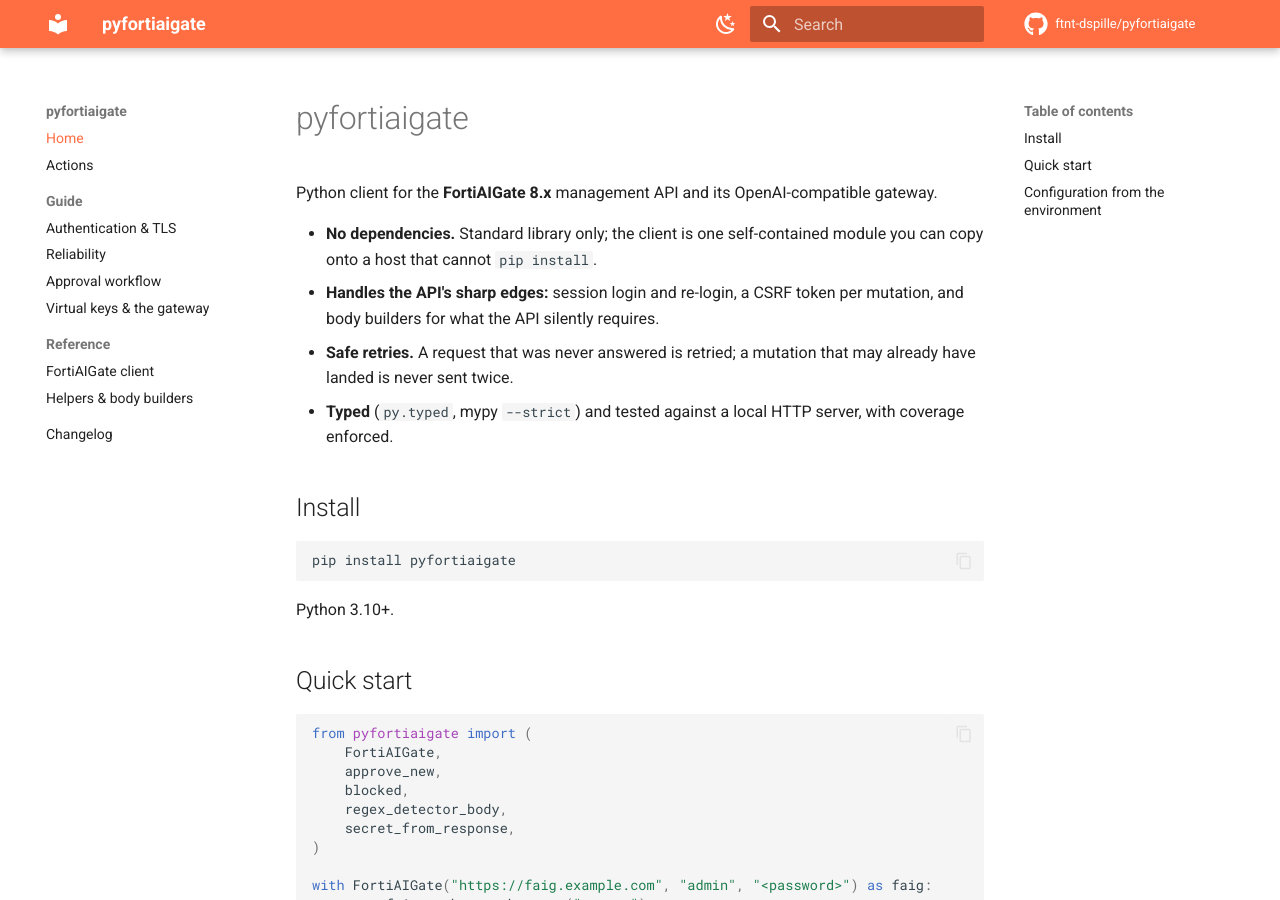
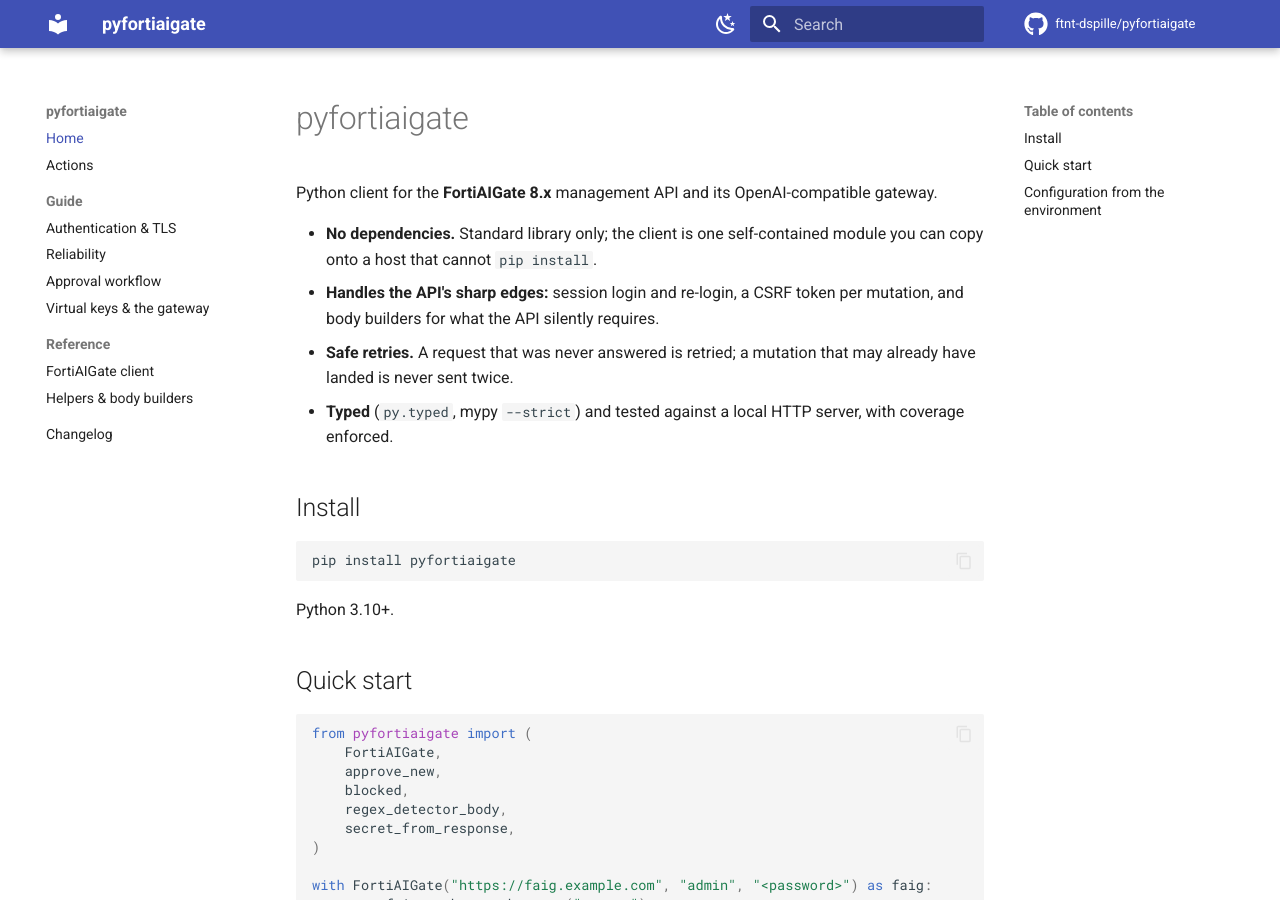
Before and after one commit to ftnt-dspille/pyfortiaigate, an MkDocs documentation site: the page built from docs/index.md, in a window 1280 px wide and 900 px high. Built offline with MkDocs 1.6.1 and Material for MkDocs 9.7.7, drawn with Linux system fonts in a browser that asks for light colours; comment, search, counter and statistics services are not loaded.

Commit message:
docs: indigo theme

```diff
--- a/mkdocs.yml
+++ b/mkdocs.yml
@@ -17,15 +17,15 @@
   palette:
     - media: "(prefers-color-scheme: light)"
       scheme: default
-      primary: deep orange
-      accent: deep orange
+      primary: indigo
+      accent: indigo
       toggle:
         icon: material/weather-night
         name: Dark mode
     - media: "(prefers-color-scheme: dark)"
       scheme: slate
-      primary: deep orange
-      accent: deep orange
+      primary: indigo
+      accent: indigo
       toggle:
         icon: material/weather-sunny
         name: Light mode
```
